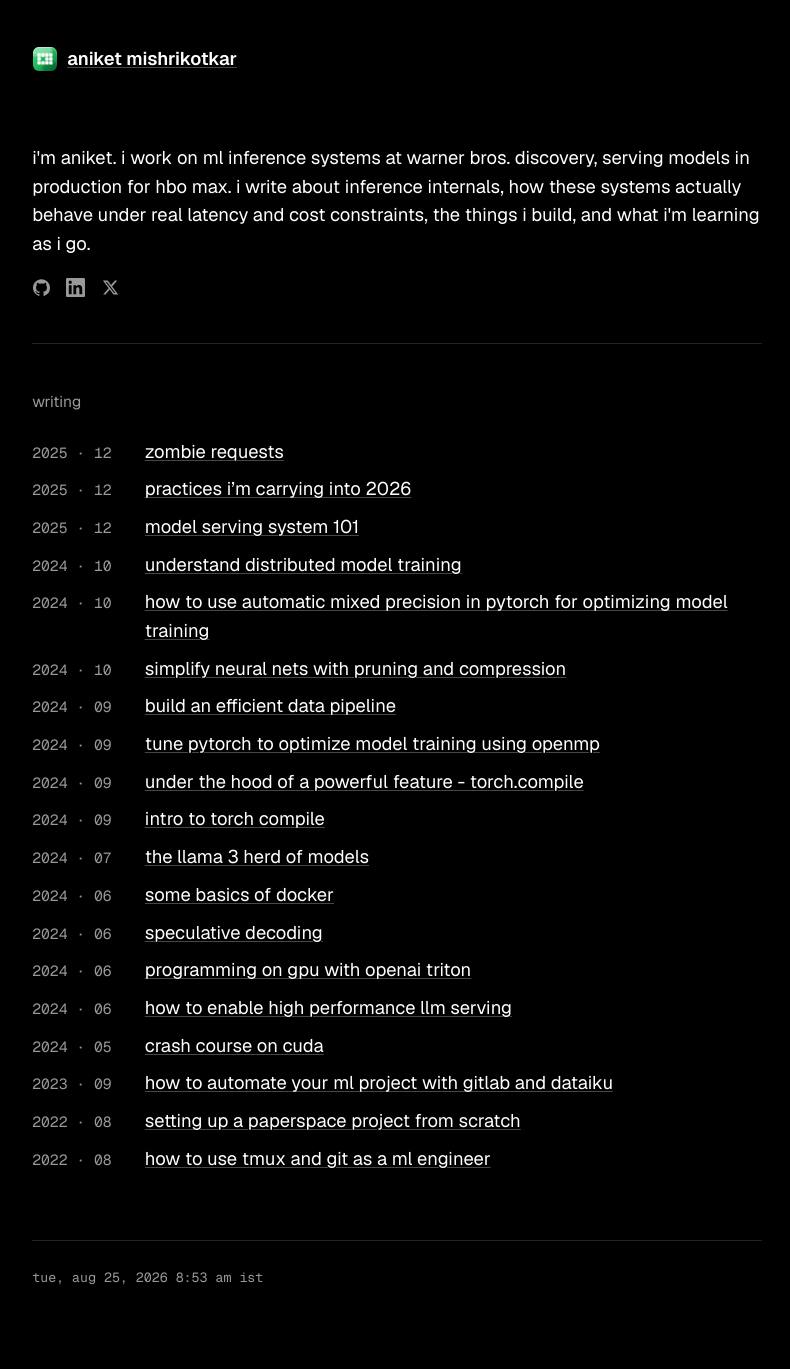
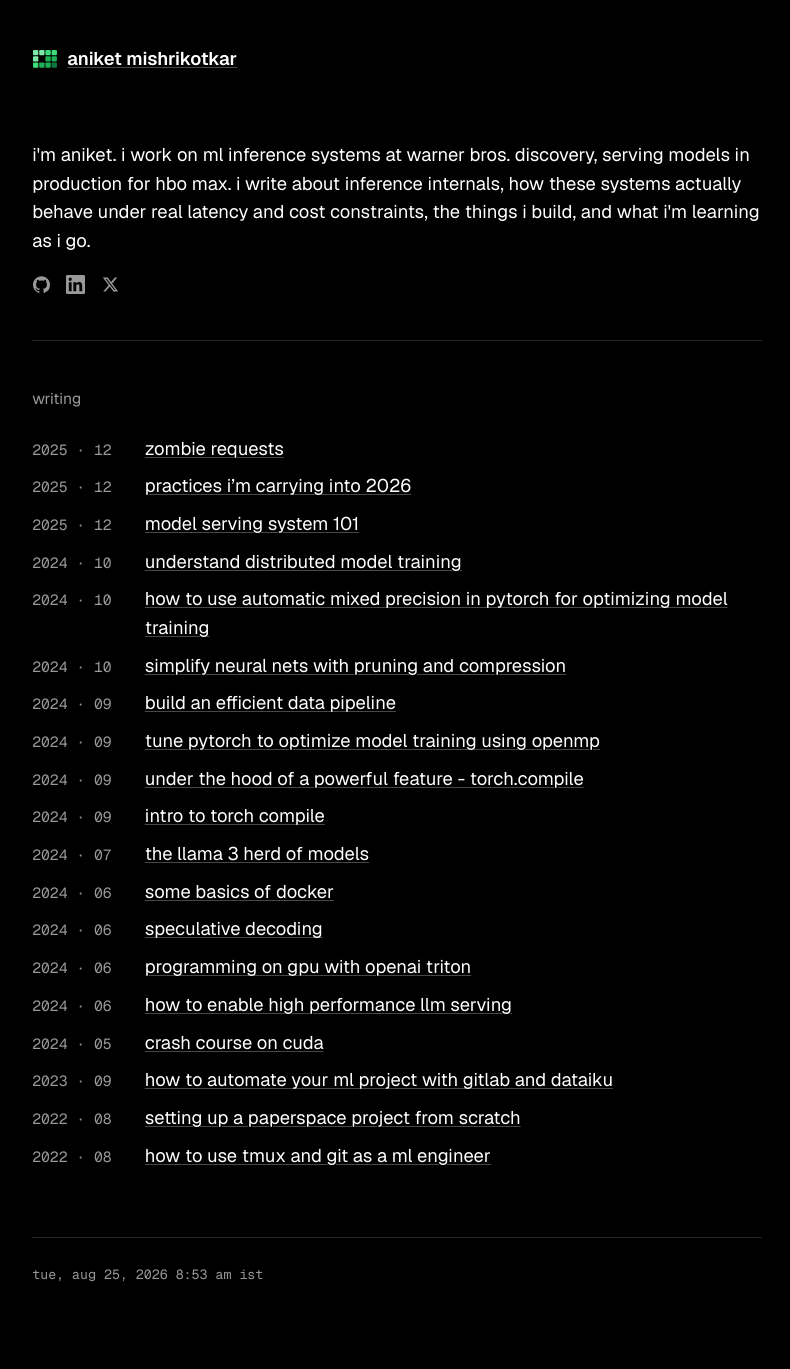
Before and after one commit to aniketmi00/aniketmi00.github.io, a Jekyll site: the page built from _pages/index.md, in a window 1280 px wide. Shown: the whole page, without its empty margins (243-1033 px from the left). Built offline with Jekyll 4.4.1, drawn with Linux system fonts in a browser that asks for light colours.

Commit message:
Restyle logo as a flat green pixel-mosaic mark
Drops the glass badge/container in favor of the flat mosaic-tile
icon style shown in the reference (app tab-bar icons like Baskets/
Mutual Funds/FD): small squares in varying shades of one color,
floating with no background, no gradients or gloss. Keeps the same
notched-grid layout, recolored across a 4-step green ramp.

Co-Authored-By: Claude Sonnet 5 <noreply@anthropic.com>
Claude-Session: https://claude.ai/code/session_01Bp9TFpQHaato4UXSuYxMbL

```diff
--- a/_includes/logo-mark.html
+++ b/_includes/logo-mark.html
@@ -1,43 +1,15 @@
-<svg class="logo-mark" viewBox="0 0 32 32" aria-hidden="true">
-  <defs>
-    <linearGradient id="logoGlassBg" x1="0" y1="0" x2="1" y2="1">
-      <stop offset="0" stop-color="#3BE07C"/>
-      <stop offset="0.55" stop-color="#1FB157"/>
-      <stop offset="1" stop-color="#0C7A3C"/>
-    </linearGradient>
-    <linearGradient id="logoRim" x1="0" y1="0" x2="0" y2="1">
-      <stop offset="0" stop-color="#ffffff" stop-opacity="0.55"/>
-      <stop offset="0.4" stop-color="#ffffff" stop-opacity="0.08"/>
-      <stop offset="1" stop-color="#ffffff" stop-opacity="0"/>
-    </linearGradient>
-    <filter id="logoSoften" x="-50%" y="-50%" width="200%" height="200%">
-      <feGaussianBlur stdDeviation="1.7"/>
-    </filter>
-    <clipPath id="logoBadgeClip">
-      <rect width="32" height="32" rx="8"/>
-    </clipPath>
-  </defs>
+<svg class="logo-mark" viewBox="0 0 27 20" aria-hidden="true">
+  <rect x="0" y="0" width="6" height="6" rx="1.1" fill="#7EE8A8"/>
+  <rect x="7" y="0" width="6" height="6" rx="1.1" fill="#7EE8A8"/>
+  <rect x="14" y="0" width="6" height="6" rx="1.1" fill="#3DDC78"/>
+  <rect x="21" y="0" width="6" height="6" rx="1.1" fill="#3DDC78"/>
 
-  <rect width="32" height="32" rx="8" fill="url(#logoGlassBg)"/>
+  <rect x="0" y="7" width="6" height="6" rx="1.1" fill="#7EE8A8"/>
+  <rect x="14" y="7" width="6" height="6" rx="1.1" fill="#1FAF57"/>
+  <rect x="21" y="7" width="6" height="6" rx="1.1" fill="#1FAF57"/>
 
-  <g clip-path="url(#logoBadgeClip)">
-    <ellipse cx="10" cy="4" rx="16" ry="9" fill="#ffffff" opacity="0.4" filter="url(#logoSoften)"/>
-    <ellipse cx="26" cy="29" rx="14" ry="9" fill="#04431F" opacity="0.35" filter="url(#logoSoften)"/>
-  </g>
-
-  <rect x="0.6" y="0.6" width="30.8" height="30.8" rx="7.4" fill="none" stroke="url(#logoRim)" stroke-width="1.1"/>
-
-  <g fill="#ffffff">
-    <rect x="5.9" y="8.5" width="4.5" height="4.5" rx="0.8"/>
-    <rect x="11.15" y="8.5" width="4.5" height="4.5" rx="0.8"/>
-    <rect x="16.4" y="8.5" width="4.5" height="4.5" rx="0.8"/>
-    <rect x="21.65" y="8.5" width="4.5" height="4.5" rx="0.8"/>
-    <rect x="5.9" y="13.75" width="4.5" height="4.5" rx="0.8"/>
-    <rect x="16.4" y="13.75" width="4.5" height="4.5" rx="0.8"/>
-    <rect x="21.65" y="13.75" width="4.5" height="4.5" rx="0.8"/>
-    <rect x="5.9" y="19" width="4.5" height="4.5" rx="0.8"/>
-    <rect x="11.15" y="19" width="4.5" height="4.5" rx="0.8"/>
-    <rect x="16.4" y="19" width="4.5" height="4.5" rx="0.8"/>
-    <rect x="21.65" y="19" width="4.5" height="4.5" rx="0.8"/>
-  </g>
+  <rect x="0" y="14" width="6" height="6" rx="1.1" fill="#3DDC78"/>
+  <rect x="7" y="14" width="6" height="6" rx="1.1" fill="#1FAF57"/>
+  <rect x="14" y="14" width="6" height="6" rx="1.1" fill="#1FAF57"/>
+  <rect x="21" y="14" width="6" height="6" rx="1.1" fill="#0C7A3C"/>
 </svg>
```
Also changed, not shown: assets/favicon.svg.
